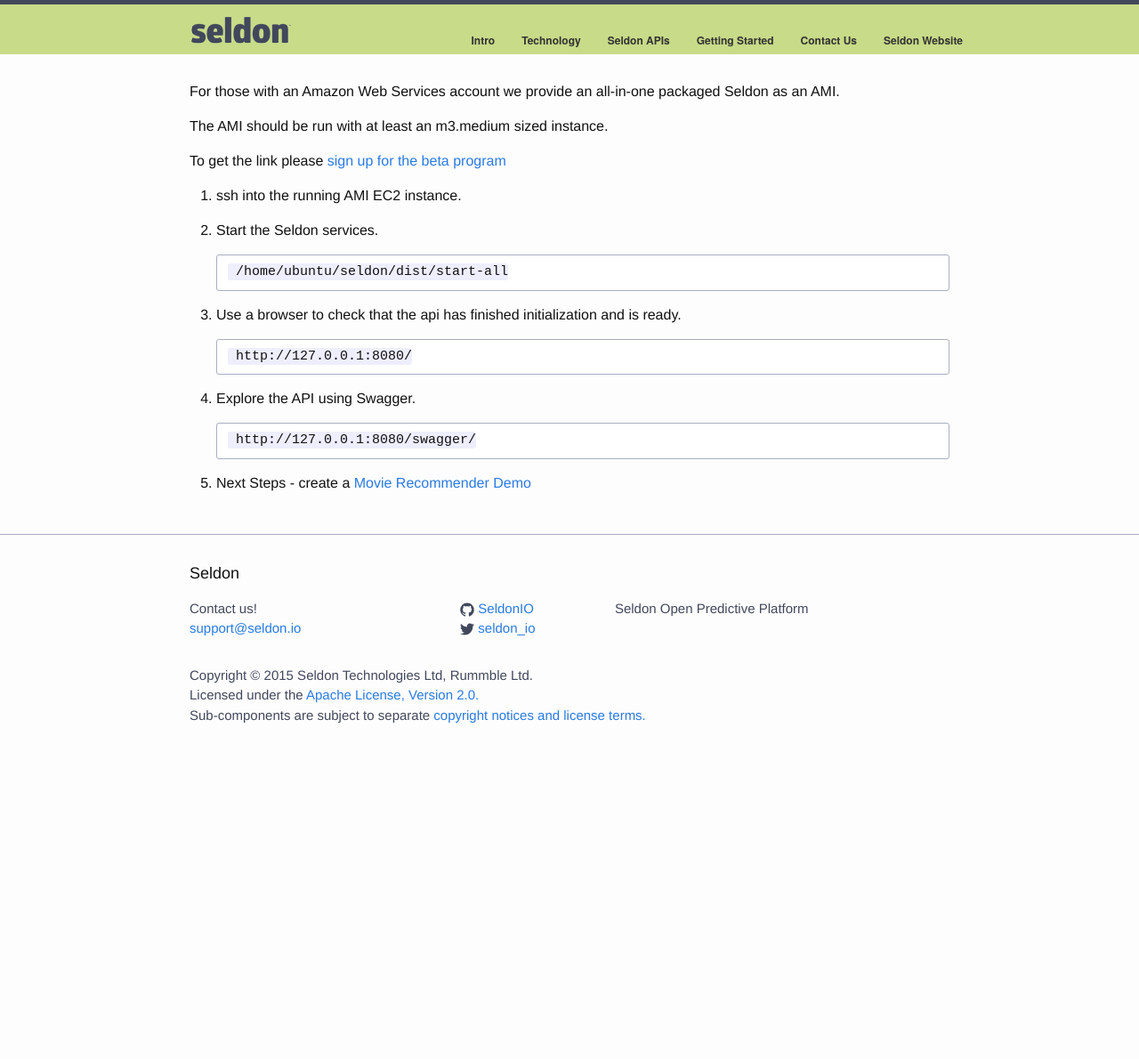
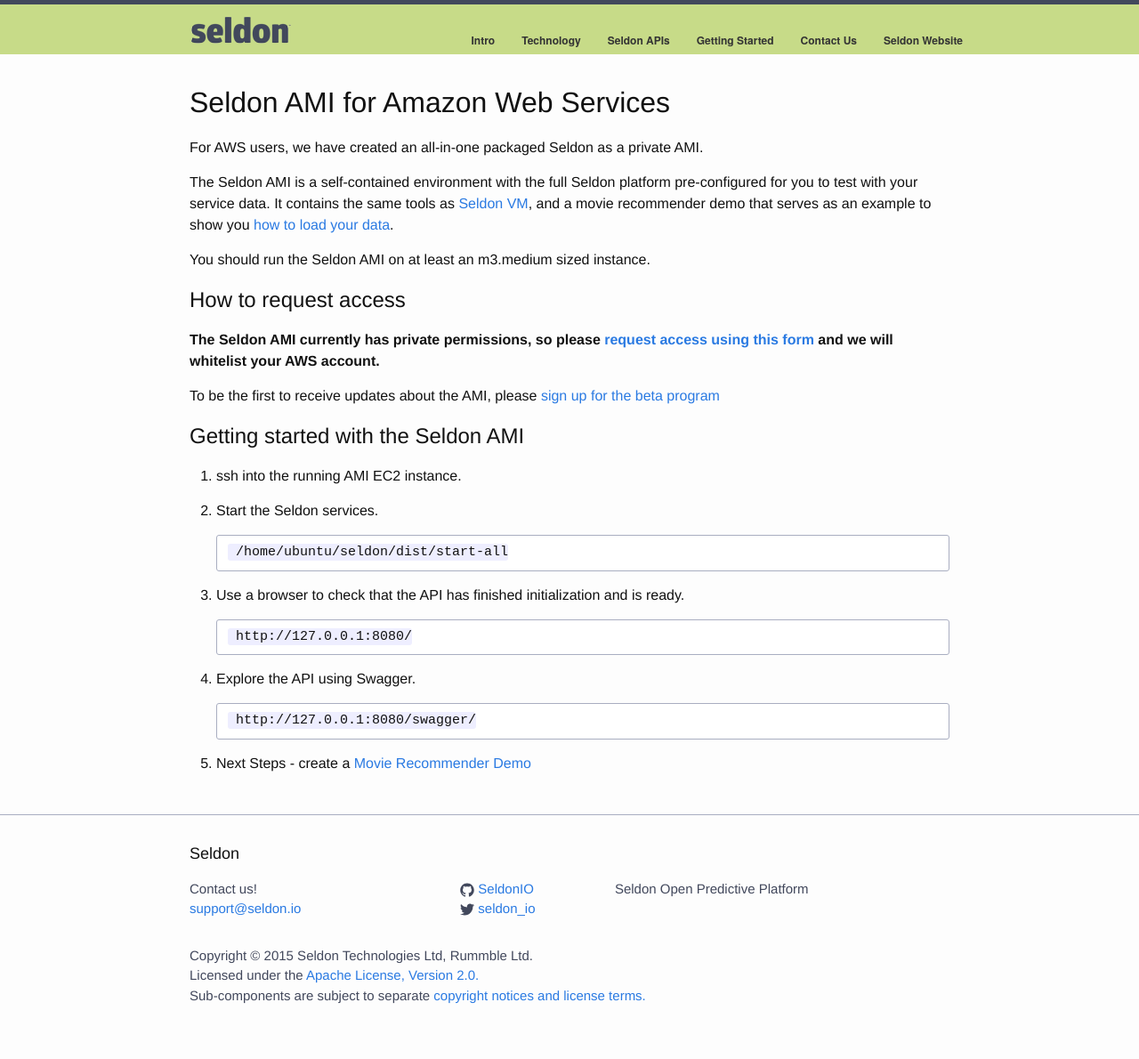
Before and after one commit to SeldonIO/seldonio.github.com, a Jekyll site: the page built from vm-aws.md, in a window 1280 px wide. Shown: the whole page at 89% size. Built offline with Jekyll 4.4.1, drawn with Linux system fonts in a browser that asks for light colours; before the commit the page ends 900 px from its top, so only the background shows below that.

Commit message:
Updated Seldon AMI docs

```diff
--- a/_includes/header.html
+++ b/_includes/header.html
@@ -45,7 +45,7 @@
   <li><a href="/getting-started.html">Getting Started</a>
     <ul>
       <li class="dir"><a href="/vm.html">Seldon Vagrant VM</a></li>
-      <li class="dir"><a href="/vm-aws.html">Seldon AMI</a></li>
+      <li class="dir"><a href="/vm-aws.html">Seldon AMI for Amazon Web Services</a></li>
       <li class="dir"><a href="/movie-recommender-demo.html">Movie Recommender Demo</a></li>
       <li class="dir"><a href="/data.html">Importing your data</a></li>
       <li class="dir"><a href="/content-recommendation-models.html">Content Recommendation Models</a></li>
--- a/vm-aws.md
+++ b/vm-aws.md
@@ -1,13 +1,22 @@
 ---
 layout: default
-title: AWS AMI for VM
+title: Seldon AMI for Amazon Web Services
 ---
 
-For those with an Amazon Web Services account we provide an all-in-one packaged Seldon as an AMI.
+# Seldon AMI for Amazon Web Services
 
-The AMI should be run with at least an m3.medium sized instance.
+For AWS users, we have created an all-in-one packaged Seldon as a private AMI.
 
-To get the link please [sign up for the beta program](http://www.seldon.io/open-source)
+The Seldon AMI is a self-contained environment with the full Seldon platform pre-configured for you to test with your service data. It contains the same tools as [Seldon VM](vm.html), and a movie recommender demo that serves as an example to show you [how to load your data](data.html).
+
+You should run the Seldon AMI on at least an m3.medium sized instance.
+
+## How to request access
+**The Seldon AMI currently has private permissions, so please [request access using this form](https://docs.google.com/forms/d/1a81is8xqZxPNT1ZZMupiD70Y2KvPQbrnYQM6w1RYsBI/viewform) and we will whitelist your AWS account.**
+
+To be the first to receive updates about the AMI, please [sign up for the beta program](http://www.seldon.io/open-source)
+
+## Getting started with the Seldon AMI
 
 1. ssh into the running AMI EC2 instance.
 
@@ -15,7 +24,7 @@ To get the link please [sign up for the beta program](http://www.seldon.io/open-
 
         /home/ubuntu/seldon/dist/start-all
 
-1. Use a browser to check that the api has finished initialization and is ready.
+1. Use a browser to check that the API has finished initialization and is ready.
 
         http://127.0.0.1:8080/
 
```
